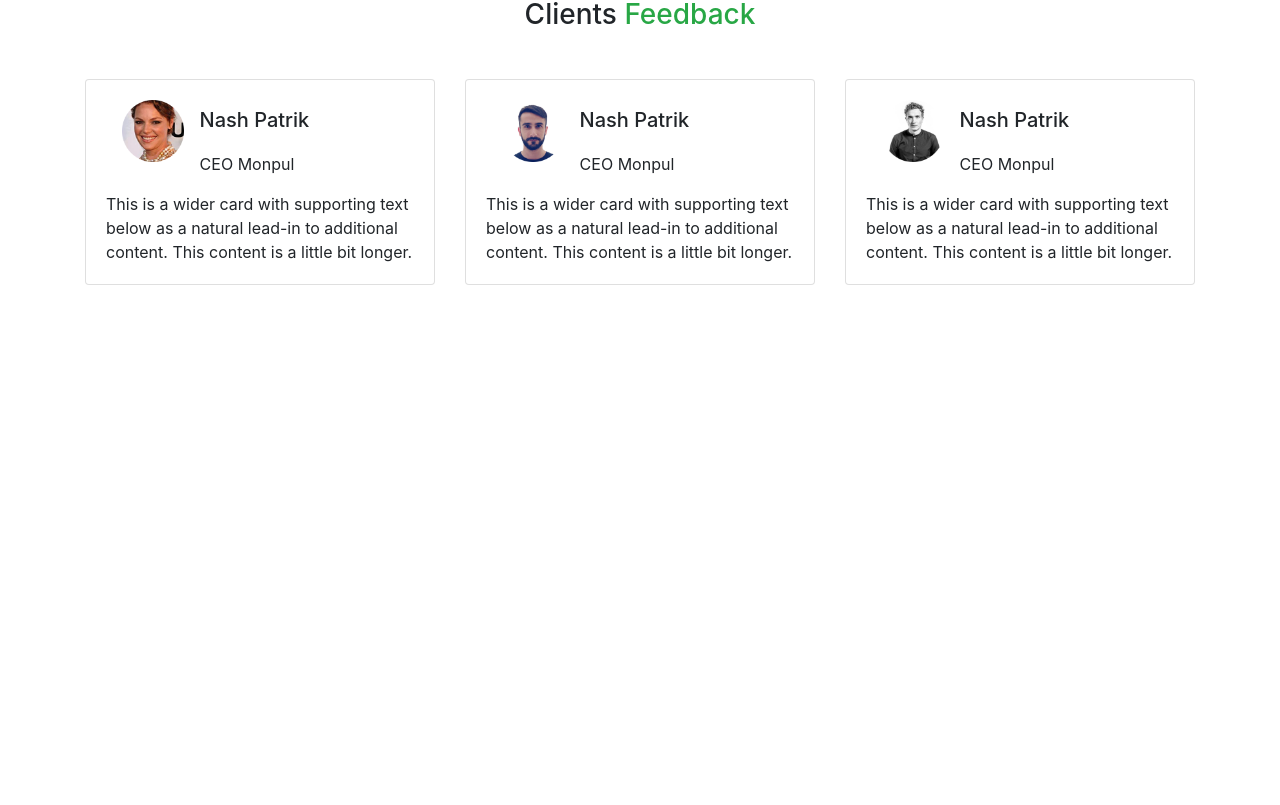
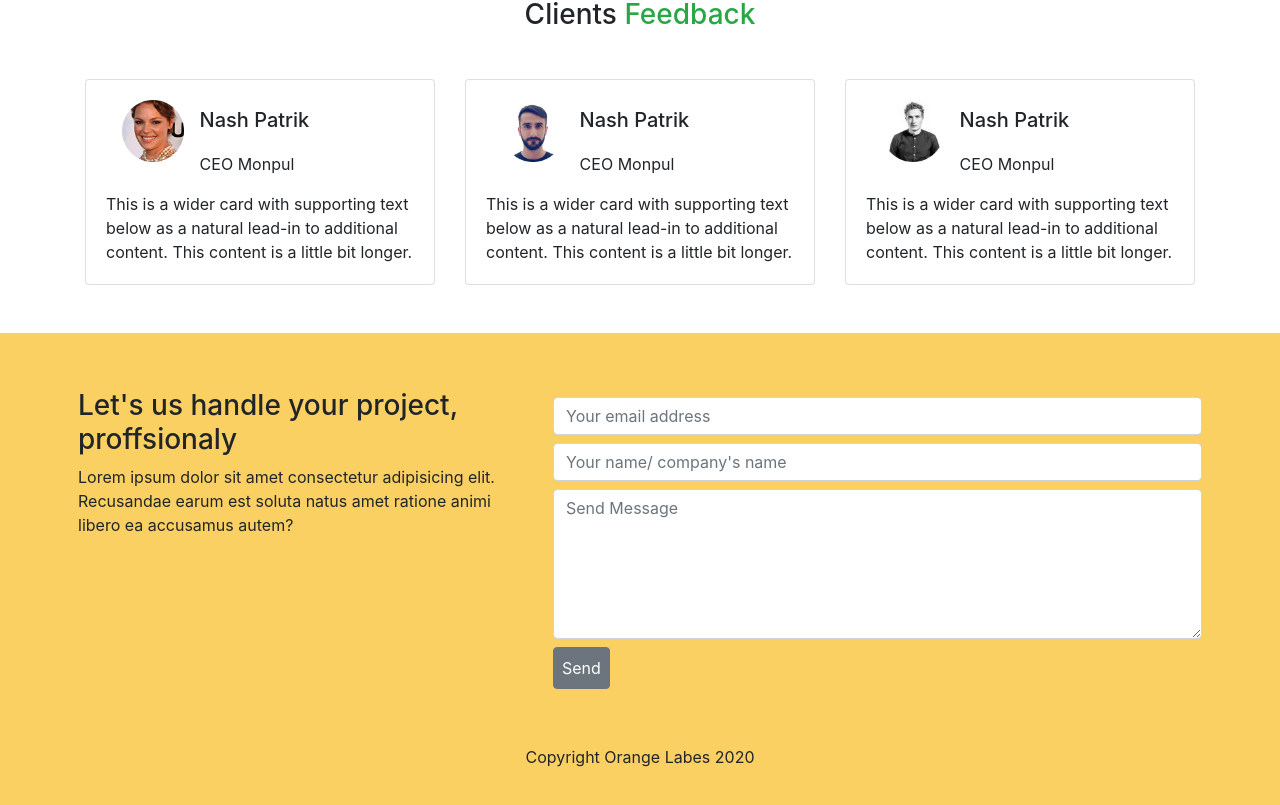
Before and after one commit to akazad1235/creative-agency, a React (Create React App) app: page / in a window 1280 px wide. Shown: the part 1508-2313 px from the top of the page. Before the commit the page ends 1841 px from the top, so only its background shows below. Built offline with nearby package versions, Linux system fonts and the light colour scheme.

Commit message:
footer section added

```diff
--- /dev/null
+++ b/src/Component/Home/Footer/Footer.css
@@ -0,0 +1,3 @@
+.footer-container{
+    background-color: #FBD062;
+}
--- /dev/null
+++ b/src/Component/Home/Footer/Footer.js
@@ -0,0 +1,28 @@
+import React from 'react';
+import './Footer.css';
+const Footer = () => {
+    return (
+        <section className="footer-container mt-5 py-5">
+                <div className="container mb-5">
+                    <div className="row">
+                        <div className="col-md-5 p-2">
+                            <h3>Let's us handle your project, proffsionaly</h3>
+                            <p>Lorem ipsum dolor sit amet consectetur adipisicing elit. Recusandae earum est soluta natus amet ratione animi libero ea accusamus autem?</p>
+                        </div>
+                        <div className="col-md-7 p-2">
+                        <form>
+                        <input className="form-control my-2" placeholder="Your email address" type="text" name="name" />
+                        <input className="form-control my-2" placeholder="Your name/ company's name" type="text" name="name" />
+                        <textarea className="form-control my-2" style={{height:'150px'}} placeholder="Send Message"></textarea>
+                        <button type="submit" className="btn btn-secondary p-2">Send</button>
+                        </form>
+                        </div>
+                    </div>
+                </div>
+
+                <p className="text-center my-5">Copyright Orange Labes 2020</p>
+        </section>
+    );
+};
+
+export default Footer;
--- a/src/Component/Home/Home/Home.js
+++ b/src/Component/Home/Home/Home.js
@@ -1,6 +1,7 @@
 import React from 'react';
 import Client from '../Client/Client';
 import ClientFeedback from '../ClientFeedback/ClientFeedback';
+import Footer from '../Footer/Footer';
 import Header from '../Header/Header';
 import Portfolios from '../Portfolio/Portfolios';
 import Services from '../Service/Services';
@@ -15,6 +16,7 @@ const Home = () => {
             <Services></Services>
             <Portfolios></Portfolios>
             <ClientFeedback></ClientFeedback>
+            <Footer></Footer>
         </div>
     );
 };
```
